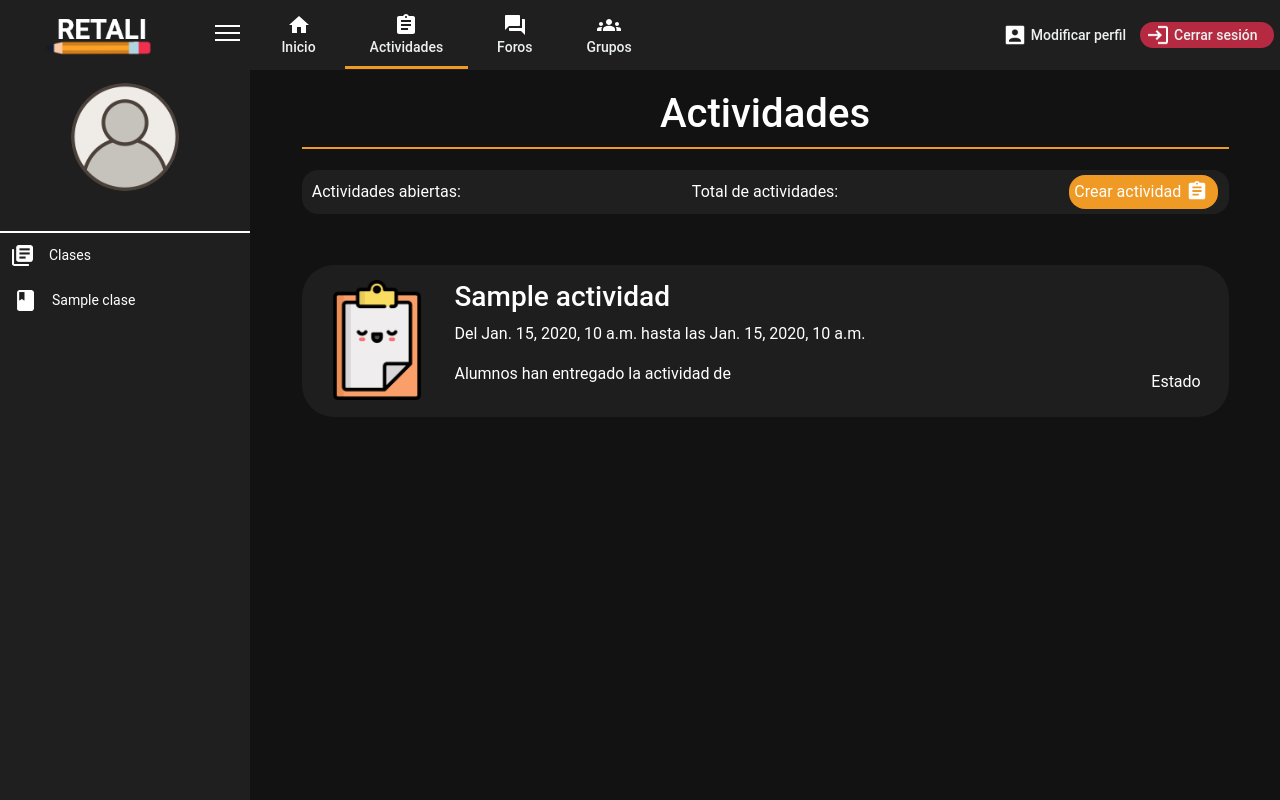
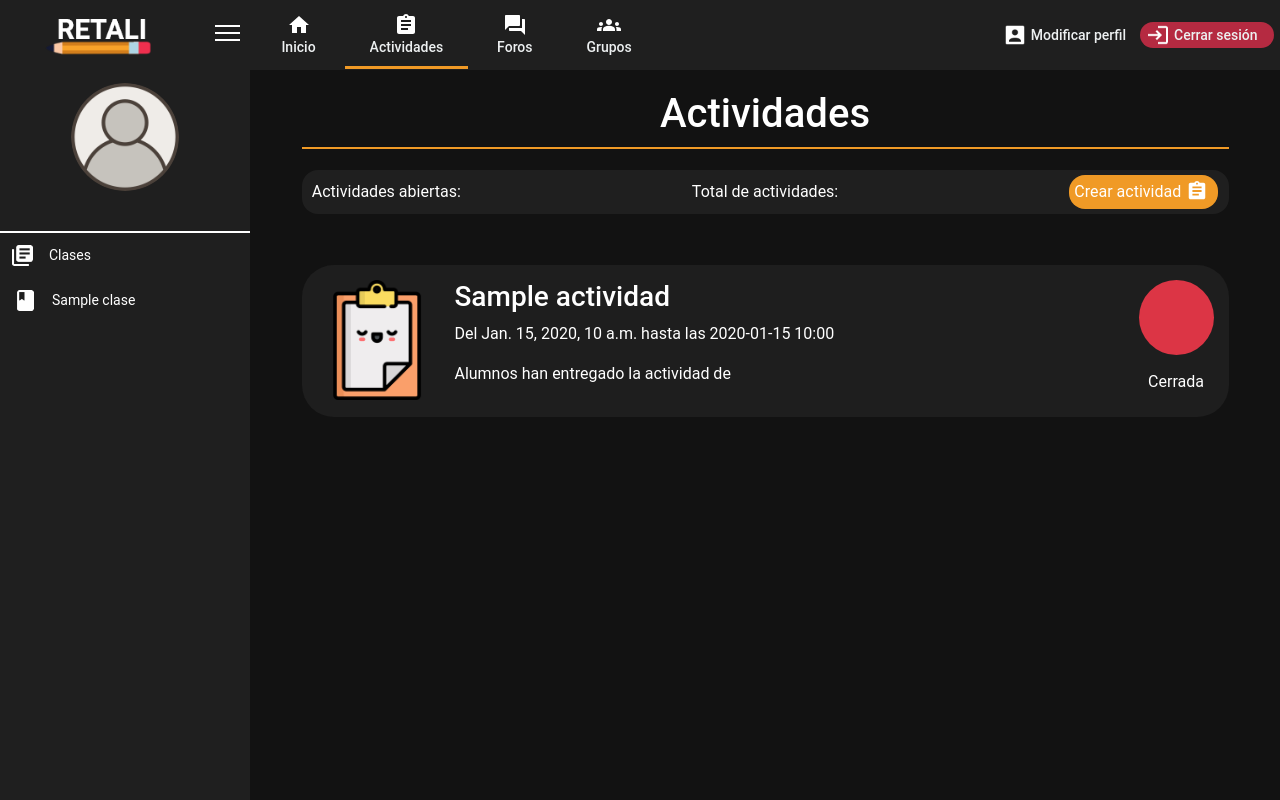
Before and after one commit to codeChinoUV/RETALI, a Django app: template templates/actividades/consultar-actividades-maestro/ConsultarActividadesMaestro.html in a window 1280 px wide. Run offline with Django 3.2, Linux system fonts and the light colour scheme; the template is opened without the code that fills it: most values are stand-ins (such as "Sample title", 1, 10 or a date in 2020); some libraries are stand-ins or nearby versions.

Commit message:
Se agrega el manejo de estado de las actividades

```diff
--- a/apps/actividades/models.py
+++ b/apps/actividades/models.py
@@ -14,6 +14,7 @@ class Actividad(models.Model):
     nombre = models.CharField(max_length=120, null=False)
     clase = models.ForeignKey(Clase, on_delete=models.RESTRICT)
     abierta = models.BooleanField(default=True)
+    fecha_de_creacion = models.DateTimeField(default=timezone.now)
 
 
 class Revision(models.Model):
--- a/static/actividades/consultar-actividades-maestro/estilos/consultar-actividades-maestro.css
+++ b/static/actividades/consultar-actividades-maestro/estilos/consultar-actividades-maestro.css
@@ -77,3 +77,11 @@
     text-align: center;
     margin: 15px 0 0 0;
 }
+
+.abierta{
+    background-color: var(--success);
+}
+
+.cerrada{
+    background-color: var(--danger);
+}
--- a/templates/actividades/consultar-actividades-maestro/ConsultarActividadesMaestro.html
+++ b/templates/actividades/consultar-actividades-maestro/ConsultarActividadesMaestro.html
@@ -1,5 +1,6 @@
 {% extends 'usuarios/paginaInicio/PaginaInicioMaestro.html' %}
 {% load static %}
+{% load tz %}
 {% block nombre_pagina %} Actividades {% endblock %}
 {% block estilos-extra %}
     <link rel="stylesheet" type="text/css" href="{% static 'actividades/consultar-actividades-maestro/estilos/consultar-actividades-maestro.css' %}">
@@ -46,12 +47,19 @@
             <img class="actividad-imagen" src="{% static 'generales/imagenes/portapapeles.png' %}" alt="imagen actividad">
             <div class="informacion-actividad">
                 <h3>{{ actividad.nombre }}</h3>
-                <p>Del {{ actividad.fecha_inicio }} hasta las {{ actividad.fecha_cierre }}</p>
+                {% localtime on %}
+                    <p>Del {{ actividad.fecha_de_inicio|localtime }} hasta las {{ actividad.fecha_de_cierre|date:'Y-m-d H:i' }}</p>
+                {% endlocaltime %}
                 <p>Alumnos han entregado la actividad de </p>
             </div>
             <div class="estado-actividad">
-                <div class="color-actividad"></div>
-                <p>Estado</p>
+                {% if actividad.abierta %}
+                    <div class="color-actividad abierta"></div>
+                    <p>Abierta</p>
+                {% else %}
+                    <div class="color-actividad cerrada"></div>
+                    <p>Cerrada</p>
+                {% endif %}
             </div>
         </div>
     {% endfor %}
```
Also changed, not shown: apps/actividades/views.py (+30 -1 lines).
